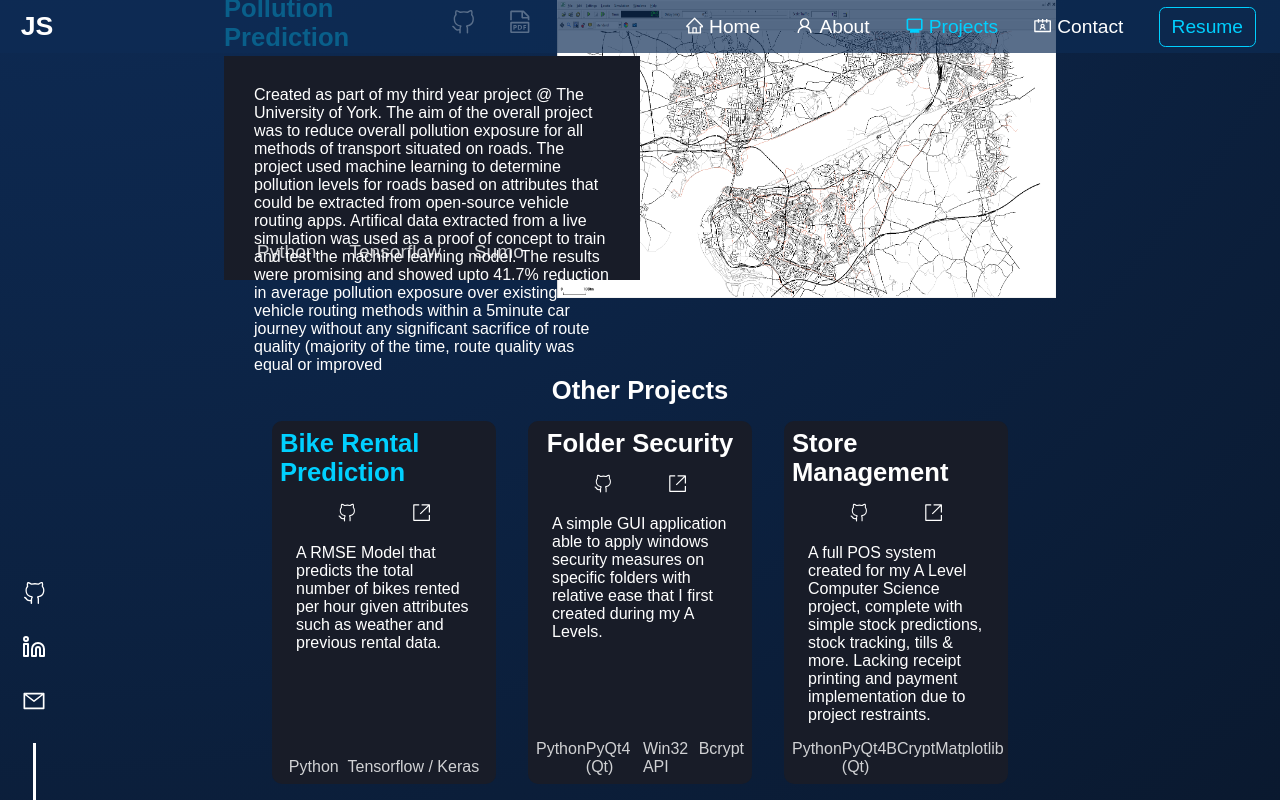
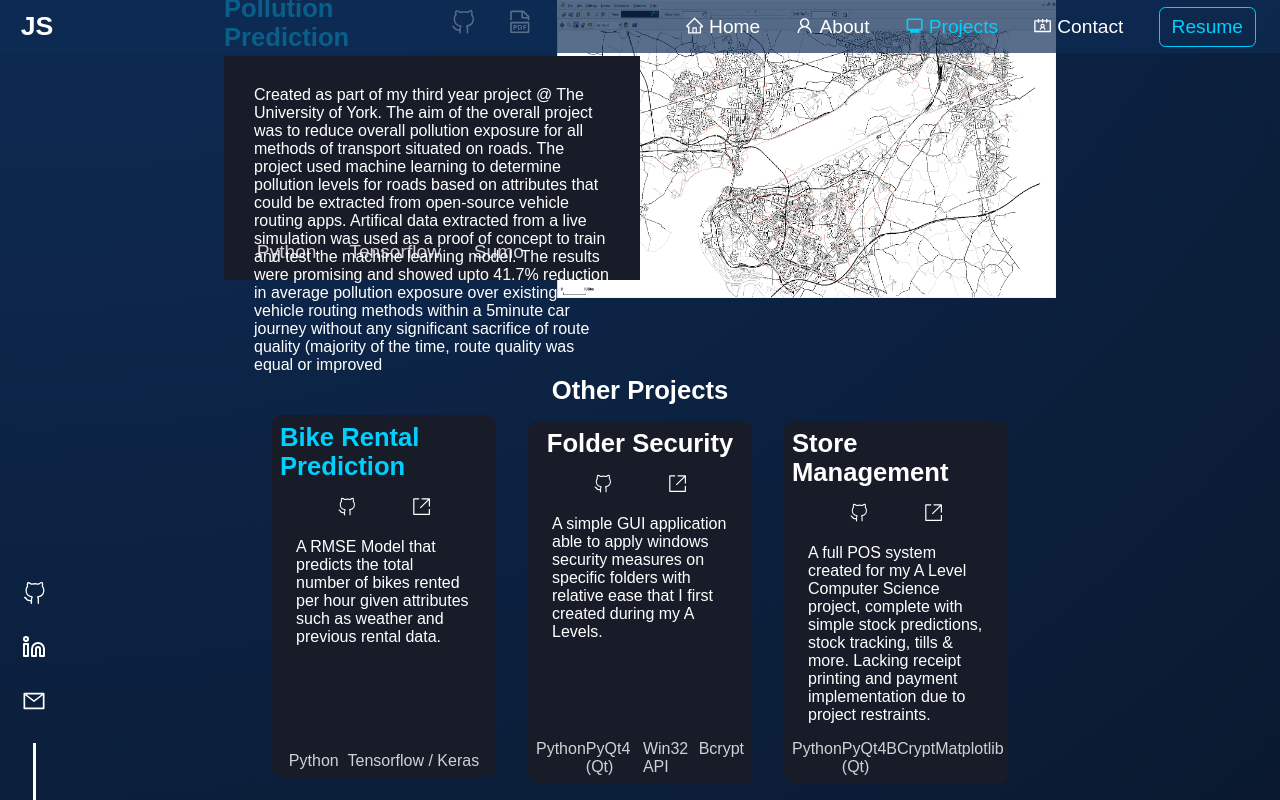
Before and after one commit to JSchoonbrood/Portfolio, a React (Create React App) app: page /projects in a window 1280 px wide. In both pictures the pointer is over the item 384 px from the left and 1327 px from the top of the page. Shown: the part 725-1525 px from the top of the page. Built offline with nearby package versions, Linux system fonts and the light colour scheme.

Commit message:
Other projects interactive animation implemented

```diff
--- a/src/components/projects/projects.scss
+++ b/src/components/projects/projects.scss
@@ -153,6 +153,9 @@
     border-radius: 10px;
     background-color: variables.$accent-color;
     transition: bottom 300ms;
+    &:hover {
+      bottom: 6px;
+    }
   }
   &__elements-links {
     display: flex;
```
